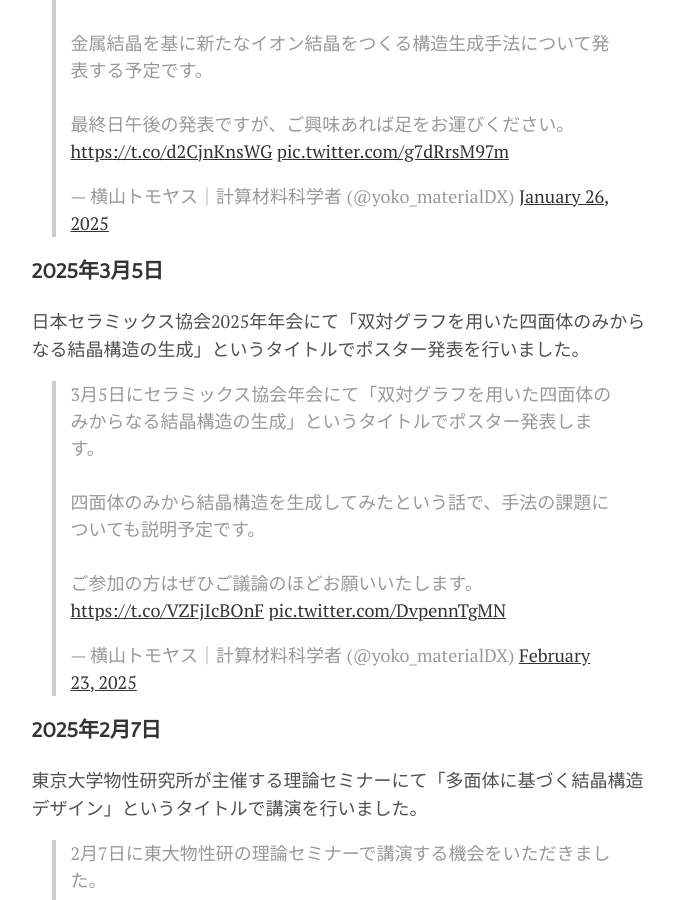
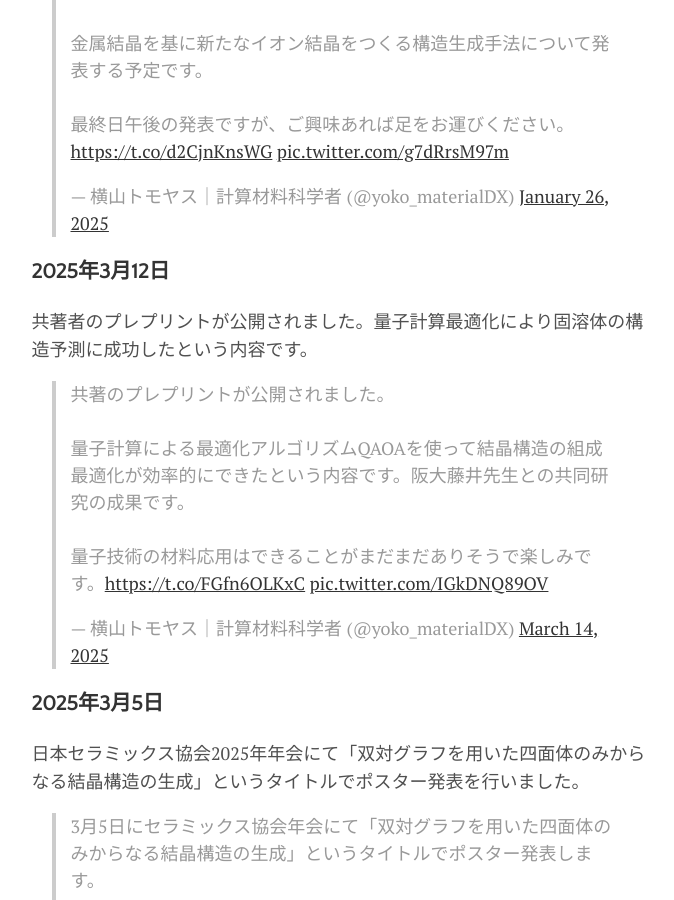
Before and after one commit to yokoyamatomoyasu/yokoyamatomoyasu.github.io, a Jekyll site: the page built from menu/news.md, in a window 1280 px wide and 900 px high, scrolled down 367 px. Shown: the whole window, without its empty margins (301-975 px from the left). Built offline with Jekyll 4.4.1, drawn with Linux system fonts in a browser that asks for light colours; comment, search, counter and statistics services are not loaded.

Commit message:
GitHub pages site with Jekyll

```diff
--- a/menu/news.md
+++ b/menu/news.md
@@ -9,6 +9,10 @@ permalink: /news
 ### 2025年3月29日
 日本化学会第105回春季年会にて「金属結晶に基づいたイオン結晶の多元素設計」というタイトルで招待講演を行いました。
 <blockquote class="twitter-tweet"><p lang="ja" dir="ltr">3月29日に日本化学会の年会でお話する機会をいただきました。<br><br>金属結晶を基に新たなイオン結晶をつくる構造生成手法について発表する予定です。<br><br>最終日午後の発表ですが、ご興味あれば足をお運びください。<a href="https://t.co/d2CjnKnsWG">https://t.co/d2CjnKnsWG</a> <a href="https://t.co/g7dRrsM97m">pic.twitter.com/g7dRrsM97m</a></p>&mdash; 横山トモヤス｜計算材料科学者 (@yoko_materialDX) <a href="https://twitter.com/yoko_materialDX/status/1883469934732206324?ref_src=twsrc%5Etfw">January 26, 2025</a></blockquote> <script async src="https://platform.twitter.com/widgets.js" charset="utf-8"></script>
+
+### 2025年3月12日
+共著者のプレプリントが公開されました。量子計算最適化により固溶体の構造予測に成功したという内容です。
+<blockquote class="twitter-tweet"><p lang="ja" dir="ltr">共著のプレプリントが公開されました。<br><br>量子計算による最適化アルゴリズムQAOAを使って結晶構造の組成最適化が効率的にできたという内容です。阪大藤井先生との共同研究の成果です。<br><br>量子技術の材料応用はできることがまだまだありそうで楽しみです。<a href="https://t.co/FGfn6OLKxC">https://t.co/FGfn6OLKxC</a> <a href="https://t.co/IGkDNQ89OV">pic.twitter.com/IGkDNQ89OV</a></p>&mdash; 横山トモヤス｜計算材料科学者 (@yoko_materialDX) <a href="https://twitter.com/yoko_materialDX/status/1900502177967112297?ref_src=twsrc%5Etfw">March 14, 2025</a></blockquote> <script async src="https://platform.twitter.com/widgets.js" charset="utf-8"></script>
 
 ### 2025年3月5日
 日本セラミックス協会2025年年会にて「双対グラフを用いた四面体のみからなる結晶構造の生成」というタイトルでポスター発表を行いました。
```
Also changed, not shown: menu/about.md (+1 -0 lines), menu/news-2023.md (+0 -1 lines).
